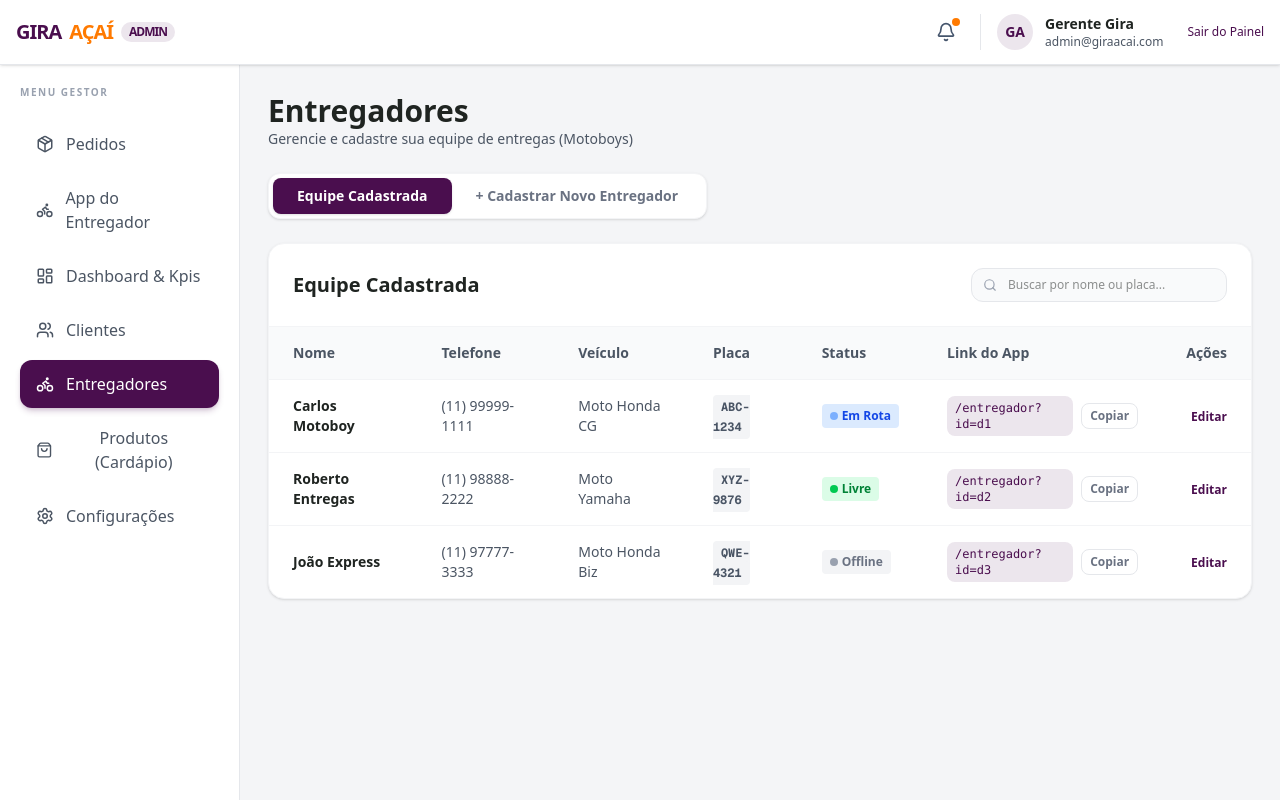
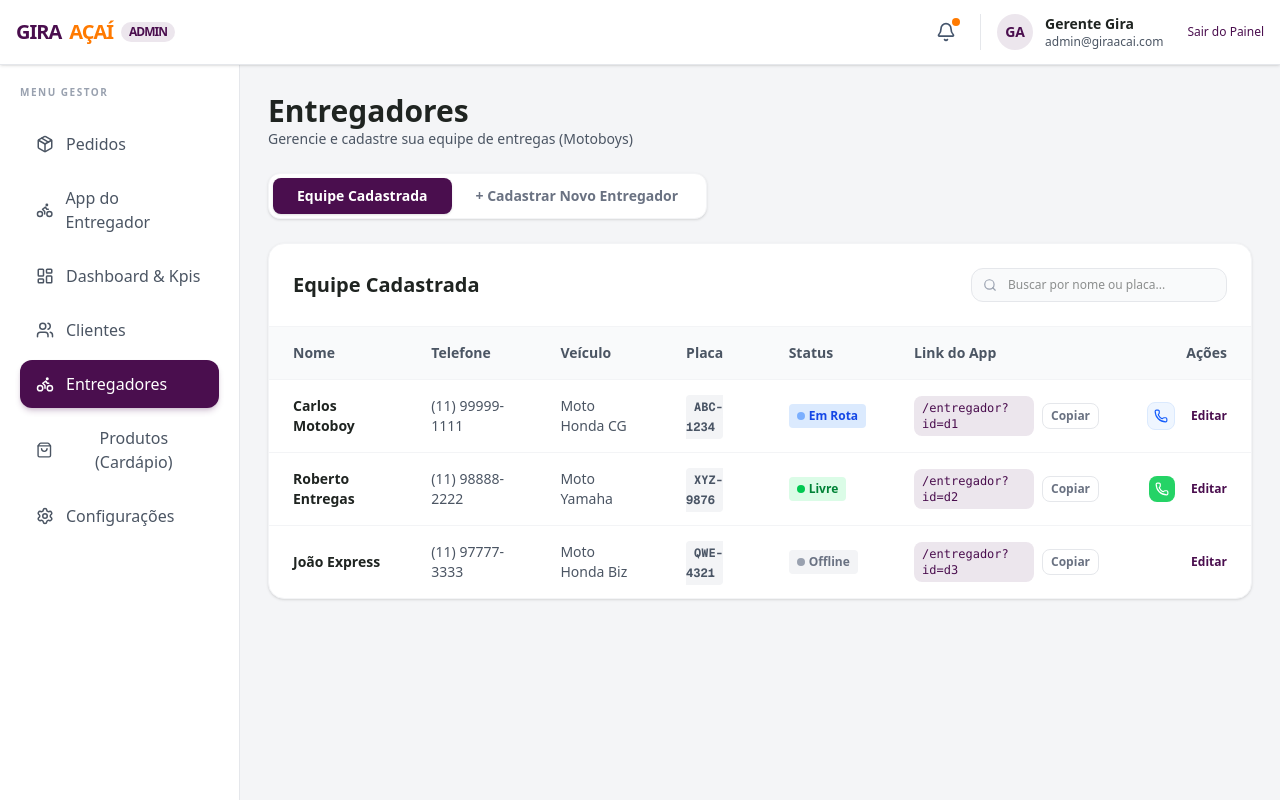
Before and after one commit to Hallerandrosouza-hue/a-aigira, a Next.js app: page /admin in a window 1280 px wide. Both pictures are taken after a click on the button "Entregadores". Shown: the top 800 px of the page. Built offline with nearby package versions, Linux system fonts and the light colour scheme.

Commit message:
feat: add WhatsApp action buttons to Entregadores list mode

```diff
--- a/src/app/admin/page.tsx
+++ b/src/app/admin/page.tsx
@@ -497,7 +497,27 @@ export default function Admin() {
                             </div>
                           </td>
                           <td className="px-6 py-4 text-right">
-                            <button onClick={() => alert(`Editar ${d.name}`)} className="text-brand-purple hover:underline font-bold text-xs">Editar</button>
+                            <div className="flex items-center justify-end gap-2">
+                              {d.status === 'em_rota' && (
+                                <button
+                                  onClick={() => window.open(`https://wa.me/${d.phone.replace(/\D/g,'')}`, '_blank')}
+                                  className="bg-blue-50 text-blue-600 border border-blue-100 p-1.5 rounded-lg hover:bg-blue-100 transition-colors"
+                                  title={`Entregando ${d.currentOrder} - Falar no WhatsApp`}
+                                >
+                                  <Phone size={14} />
+                                </button>
+                              )}
+                              {d.status === 'livre' && (
+                                <button
+                                  onClick={() => window.open(`https://wa.me/${d.phone.replace(/\D/g,'')}?text=Temos entregas pra você, ${d.name}! Pode pegar?`, '_blank')}
+                                  className="bg-[#25D366] text-white p-1.5 rounded-lg hover:opacity-90 transition-opacity"
+                                  title="Chamar para Entrega no WhatsApp"
+                                >
+                                  <Phone size={14} />
+                                </button>
+                              )}
+                              <button onClick={() => alert(`Editar ${d.name}`)} className="text-brand-purple hover:underline font-bold text-xs ml-2">Editar</button>
+                            </div>
                           </td>
                         </tr>
                       ))}
```
